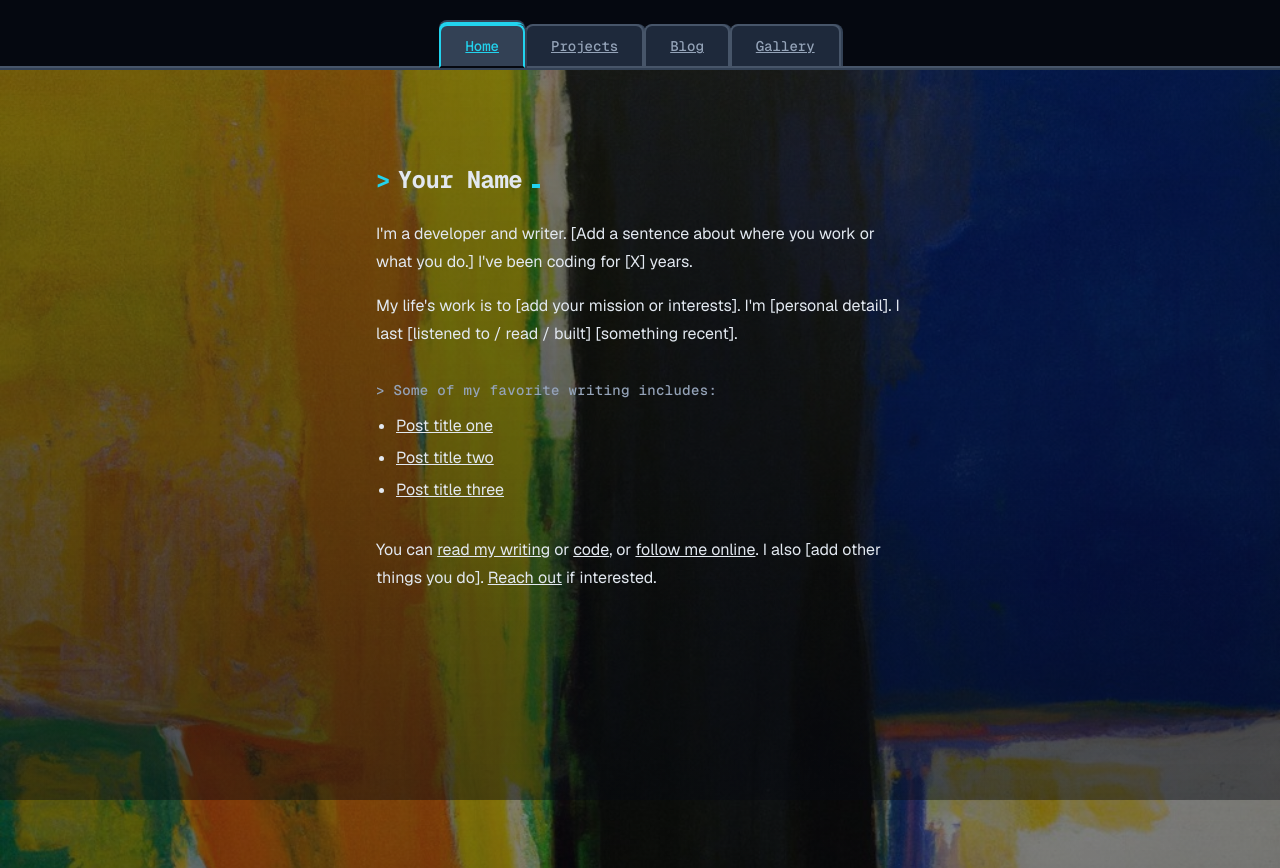
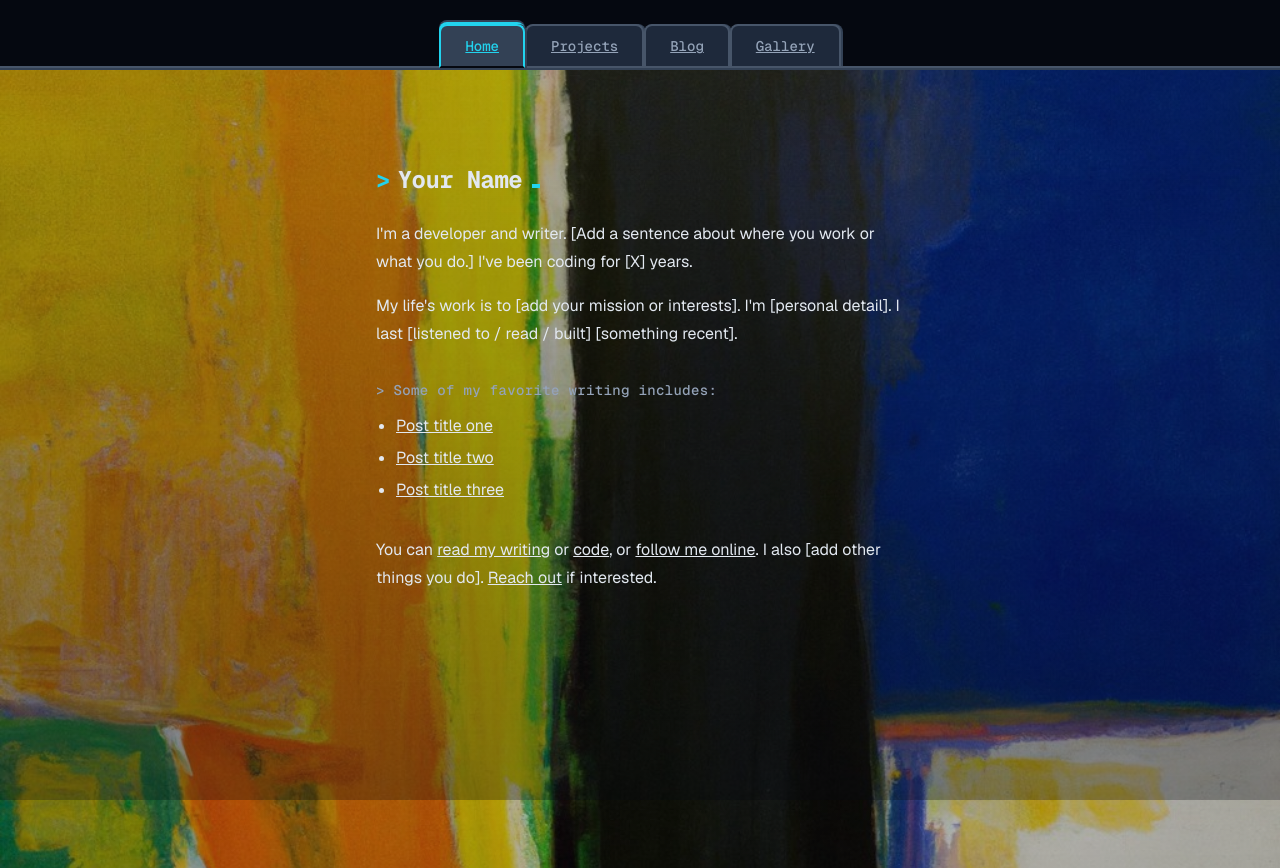
Before and after one commit to ayomidecole/Personal-Website, a Next.js app: page / in a window 1280 px wide. Built offline with nearby package versions, Linux system fonts and the light colour scheme.

Commit message:
Adjust background gradient opacity in RootLayout for improved visual effect and depth.

```diff
--- a/app/layout.tsx
+++ b/app/layout.tsx
@@ -28,7 +28,7 @@ export default function RootLayout({
       <body
         className={`${geistSans.variable} ${geistMono.variable} min-h-screen antialiased bg-[#050810]`}
         style={{
-          backgroundImage: `linear-gradient(180deg, rgba(5, 8, 16, 0.5) 0%, rgba(5, 8, 16, 0.72) 100%), url("/new-bg.png")`,
+          backgroundImage: `linear-gradient(180deg, rgba(5, 8, 16, 0.3) 0%, rgba(5, 8, 16, 0.5) 100%), url("/new-bg.png")`,
           backgroundSize: "cover",
           backgroundPosition: "center",
           backgroundAttachment: "fixed",
```
